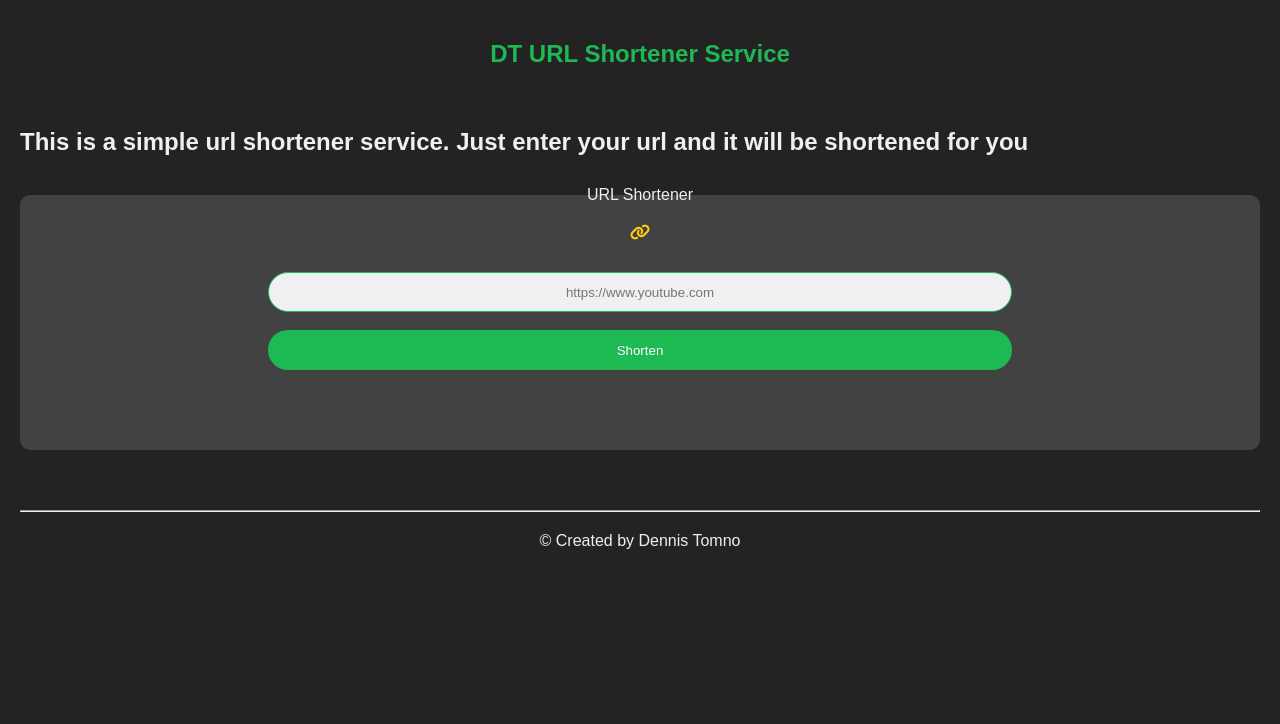
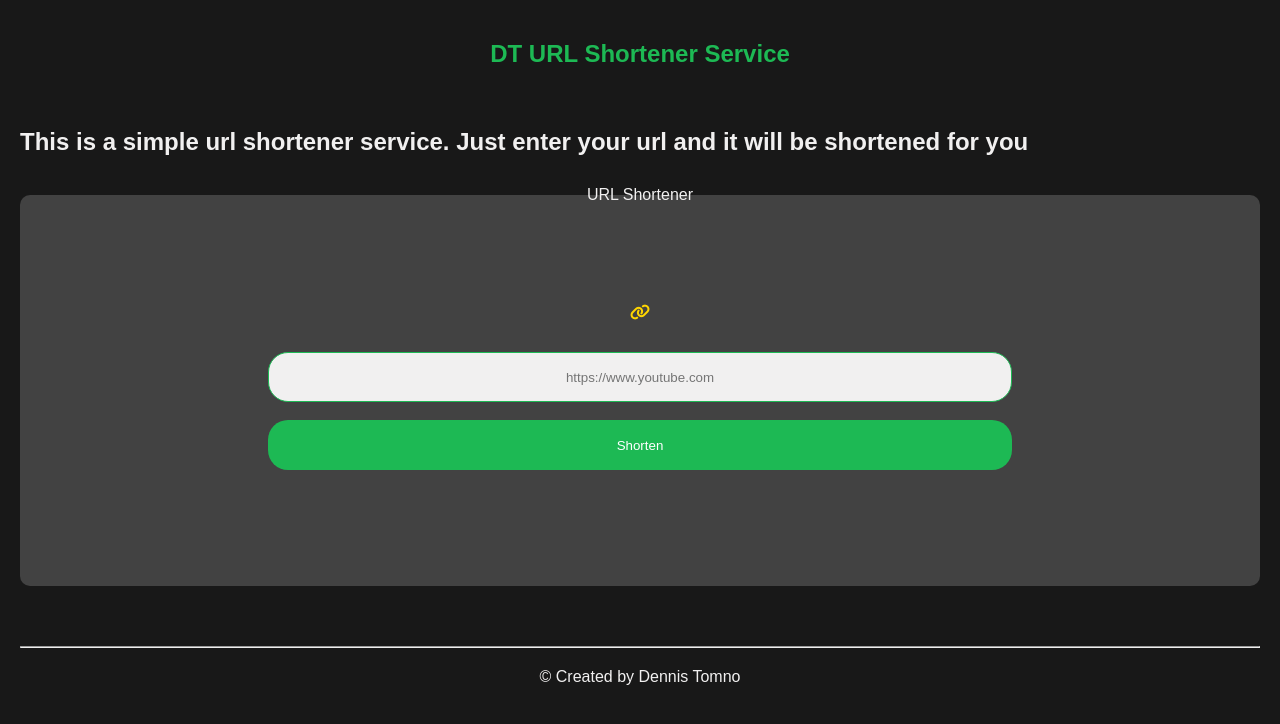
Before and after one commit to DKTOMZ/urlshort, a website: page views/index.html in a window 1280 px wide. Drawn offline with Linux system fonts and the light colour scheme; a web font is replaced by a local one.

Commit message:
UI minor changes

```diff
--- a/public/style.css
+++ b/public/style.css
@@ -1,6 +1,6 @@
 :root{
     --green: #1DB954;
-    --black: #242323;
+    --black: #181818;
     --lwhite: #f1f0f0;
     --gray: #303841;
 }
@@ -33,6 +33,8 @@ fieldset {
     border-radius: 10px;
     border: none;
     background-color: #424242;
+    height: 50vh;
+    padding: 100px 0;
 }
 
 body {
@@ -46,7 +48,7 @@ input {
     display: block;
     margin: 0 auto;
     border-radius: 20px;
-    height: 40px;
+    height: 50px;
     width: 60%;
 }
 
@@ -70,7 +72,6 @@ input[type='submit']:hover {
 }
 
 i {
-    margin-top: 20px;
     color: #FFD600;
 }
 
@@ -80,7 +81,7 @@ footer {
 
 p {
     text-align: center;
-    margin: 20px 0;
+    margin-top: 20px;
 }
 
 a {
```
